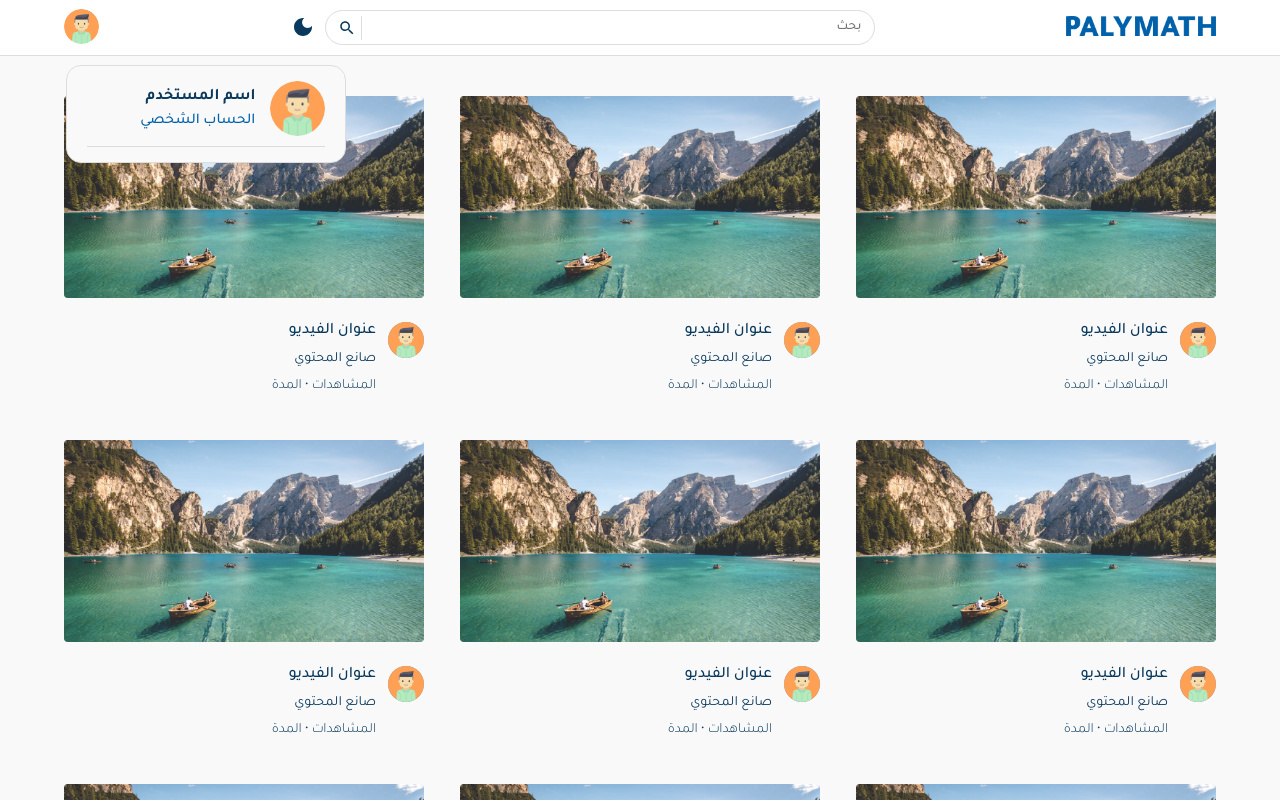
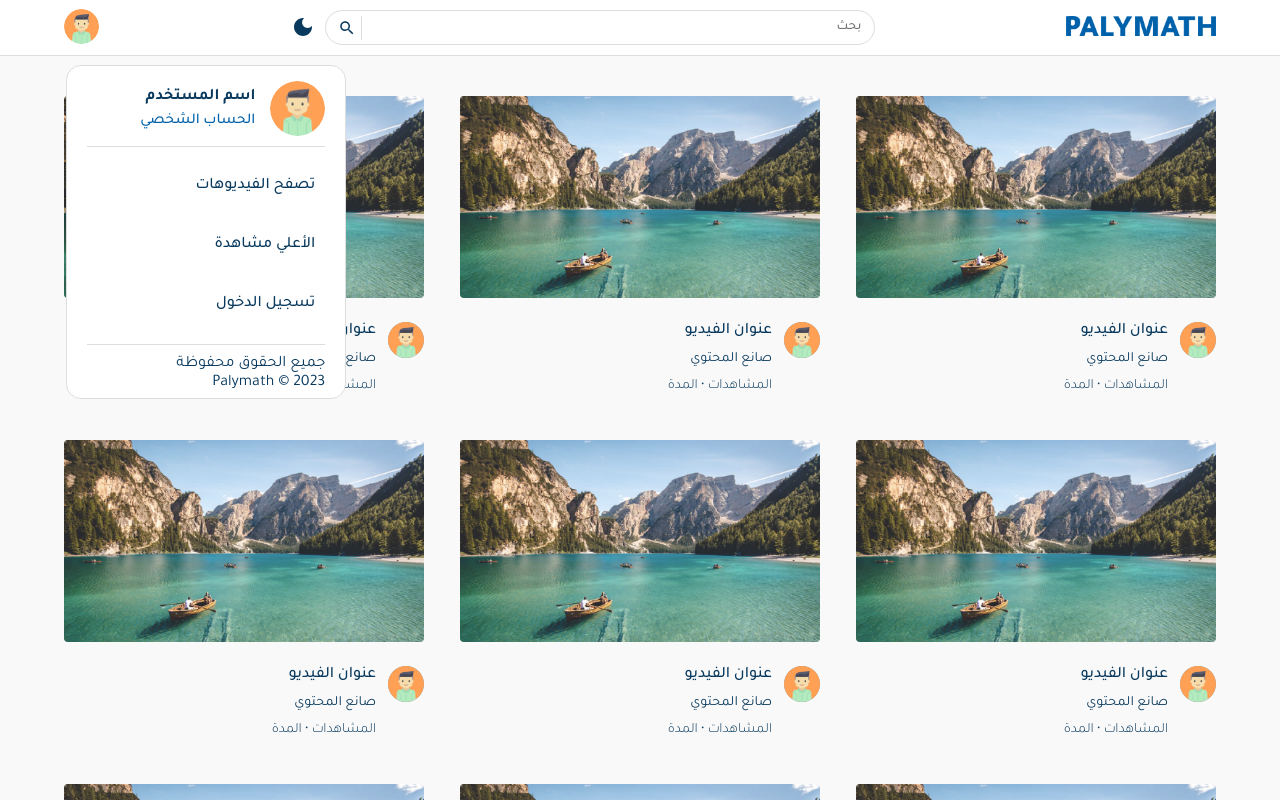
Before and after one commit to Mohamed-Behery/palymath-video-sharing-platform, a React (Create React App) app: page / in a window 1280 px wide. Both pictures are taken after a click on the picture 81 px from the left and 26 px from the top of the page. Shown: the top 800 px of the page. Built offline with nearby package versions, Linux system fonts and the light colour scheme.

Commit message:
Added Links To The Dropdown Menu

```diff
--- a/src/components/Menu.jsx
+++ b/src/components/Menu.jsx
@@ -1,7 +1,7 @@
-import {styled} from "styled-components"
+import { styled } from "styled-components";
 import ProfileImg from "../assets/avatar.png";
 import { Link } from "react-router-dom";
-import React from "react"
+import React from "react";
 
 const Container = styled.div`
   position: absolute;
@@ -13,7 +13,7 @@ const Container = styled.div`
   z-index: 999;
 `;
 const MenuWrapper = styled.div`
-  background: ${({ theme }) => theme.bg};
+  background: ${({ theme }) => theme.neutral};
   padding: 15px 20px 5px;
   border: 1px solid ${({ theme }) => theme.border};
   margin: 10px;
@@ -39,28 +39,55 @@ const UserDetails = styled.div`
 const MenuImg = styled.img`
   width: 100%;
   border-radius: 50%;
-`
+`;
 const UserName = styled.span`
   font-weight: 600;
   position: relative;
   bottom: 2px;
-  color: ${({theme}) => theme.text};
+  color: ${({ theme }) => theme.text};
 `;
 const Profile = styled(Link)`
   font-size: 15px;
-  color: ${({theme}) => theme.primary};
+  color: ${({ theme }) => theme.primary};
   position: relative;
   top: 3px;
 `;
 const Hr = styled.hr`
-  background: ${({theme}) => theme.border};
+  background: ${({ theme }) => theme.border};
   border: 0;
   height: 1px;
   margin: 10px 0;
 `;
+const LinksWrapper = styled.ul``;
+const LinkLi = styled.li`
+  display: flex;
+  align-items: center;
+`;
+const LinkContent = styled(Link)`
+  height: 100%;
+  width: 100%;
+  display: flex;
+  align-items: center;
+  color: ${({ theme }) => theme.text};
+  margin: 5px 0;
+  padding: 15px 10px;
+  border-radius: 5px;
+  &:hover {
+    background: ${({ theme }) => theme.bg};
+    border: 1px solid ${({ theme }) => theme.border};
+  }
+`;
+const LinkName = styled.span`
+  width: 100%;
+`;
+const Copyrights = styled.p`
+  color: ${({ theme }) => theme.text};
+  font-weight: 400;
+  white-space: nowrap;
+`;
 
 export default function Menu(props) {
-  return (props.trigger) ? (
+  return props.trigger ? (
     <Container>
       <MenuWrapper>
         <UserInfo>
@@ -75,8 +102,30 @@ export default function Menu(props) {
           </ProfileWrapper>
         </UserInfo>
         <Hr />
-      {props.childern}
+        <LinksWrapper>
+          <LinkLi>
+            <LinkContent to="/">
+              <LinkName>تصفح الفيديوهات</LinkName>
+            </LinkContent>
+          </LinkLi>
+          <LinkLi>
+            <LinkContent to="/trending">
+              <LinkName>الأعلي مشاهدة</LinkName>
+            </LinkContent>
+          </LinkLi>
+          <LinkLi>
+            <LinkContent to="/login">
+              <LinkName>تسجيل الدخول</LinkName>
+            </LinkContent>
+          </LinkLi>
+        </LinksWrapper>
+        <Hr />
+        <Copyrights>
+          جميع الحقوق محفوظة <br /> Palymath © 2023
+        </Copyrights>
       </MenuWrapper>
     </Container>
-  ) : "";
+  ) : (
+    ""
+  );
 }
```
Lines whose indentation alone changed are shown as unchanged.
